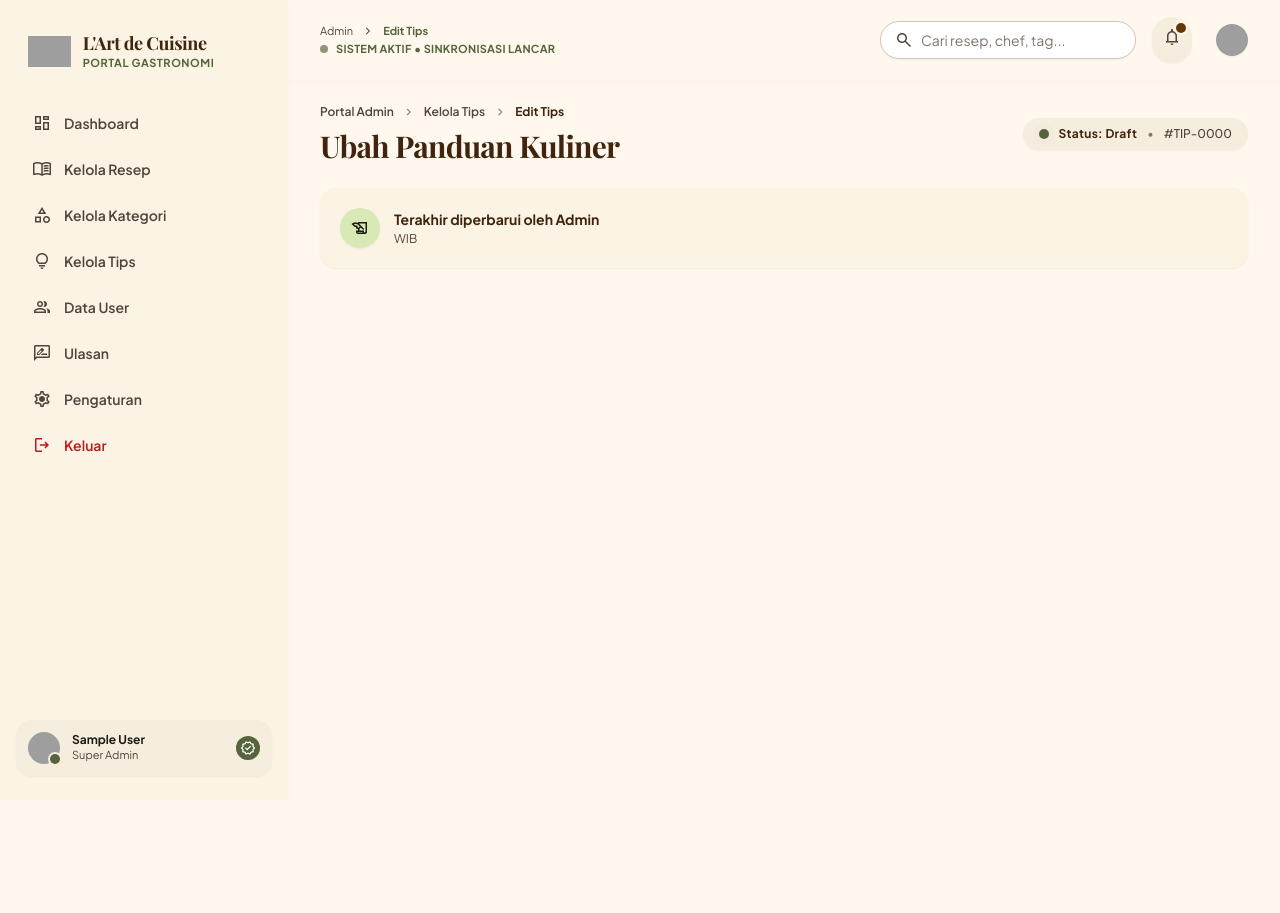
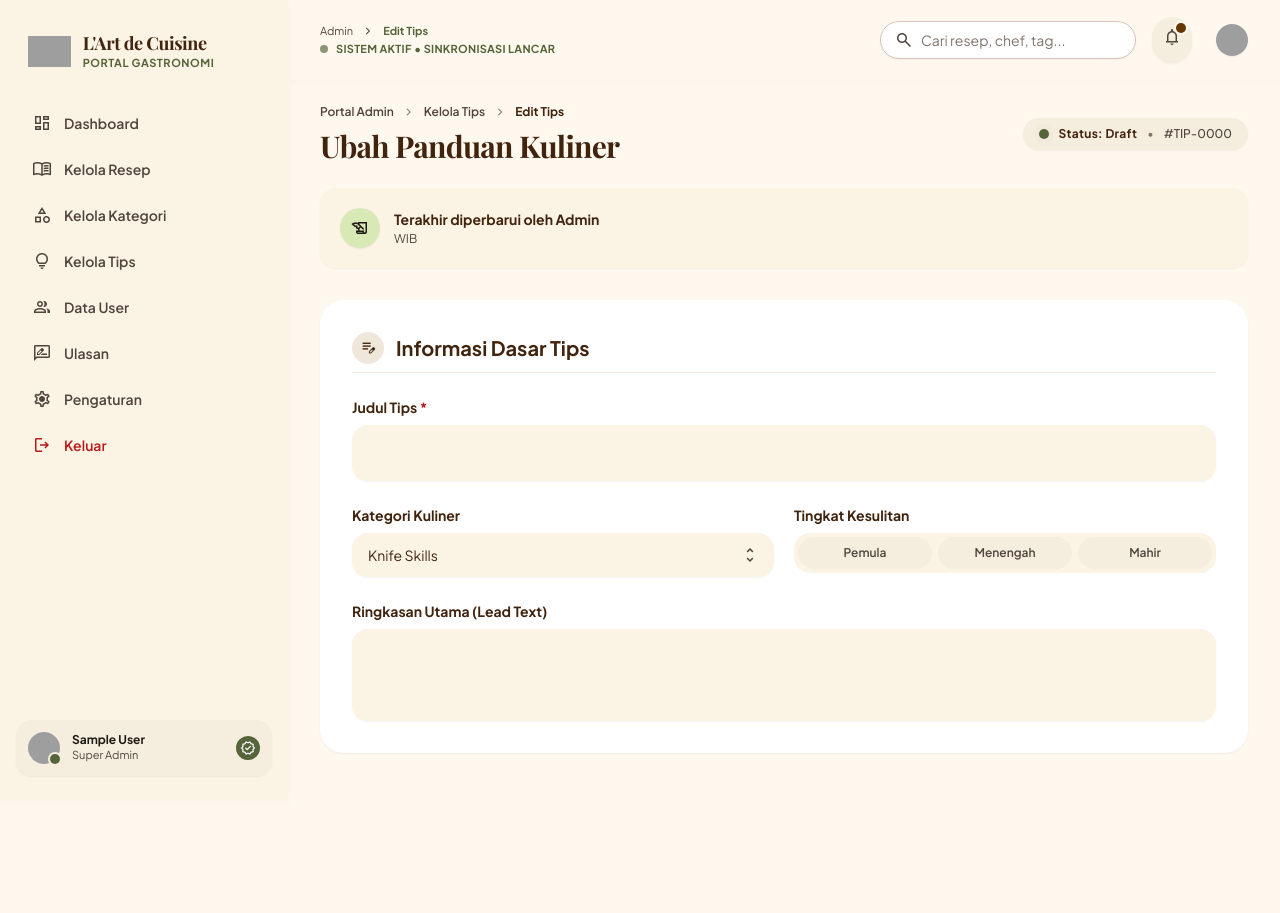
Before and after one commit to indriyanirasti7-sys/Sistem_Informasi_Resep_Makanan, a Laravel app: template resources/views/admin/tips/edit.blade.php in a window 1280 px wide. Before the commit the page ends 778 px from the top, so only its background shows below. Run offline with Laravel 12, Linux system fonts and the light colour scheme; the template is opened without the code that fills it, so the values that code supplies are empty; the visitor is signed in with stand-in values (Sample User, id 1); parts of the project's set-up code (start-up, migrations or seed data) failed here and were passed over; some libraries are stand-ins or nearby versions; some web fonts are replaced; grey boxes are pictures that could not be loaded.

Commit message:
Menambah informasi dasar & meta
Menambahkan form judul, kategori, tingkat kesulitan, dan ringkasan

```diff
--- a/resources/views/admin/tips/edit.blade.php
+++ b/resources/views/admin/tips/edit.blade.php
@@ -61,7 +61,62 @@
             </div>
         @endif
 
-        <!-- Konten akan ditambahkan di tahap selanjutnya -->
+                <!-- SECTION 1: Basic Tip Information -->
+        <section class="bg-surface-container-lowest rounded-3xl p-6 sm:p-8 shadow-sm flex flex-col gap-6">
+            <div class="flex items-center justify-between pb-2 border-b border-surface-container-high">
+                <div class="flex items-center gap-3">
+                    <div class="w-8 h-8 rounded-full bg-surface-container-high flex items-center justify-center text-primary">
+                        <span class="material-symbols-outlined text-[18px]">edit_note</span>
+                    </div>
+                    <h2 class="text-xl text-primary font-bold">Informasi Dasar Tips</h2>
+                </div>
+            </div>
+
+            <!-- Tip Title -->
+            <div class="flex flex-col gap-2">
+                <label class="text-sm text-primary font-bold" for="title">Judul Tips <span class="text-error">*</span></label>
+                <input type="text" id="title" name="title" required value="{{ old('title', $tip->title) }}"
+                       class="w-full px-5 py-3.5 rounded-2xl bg-surface-container-low text-primary text-lg focus:outline-none focus:ring-2 focus:ring-secondary/40 transition-all shadow-sm"/>
+            </div>
+
+            <!-- Meta Selector Row: Category & Difficulty -->
+            <div class="grid grid-cols-1 md:grid-cols-2 gap-5">
+                <!-- Kategori Dropdown -->
+                <div class="flex flex-col gap-2">
+                    <label class="text-sm text-primary font-bold">Kategori Kuliner</label>
+                    <div class="relative">
+                        <select name="category" class="w-full appearance-none px-4 py-3 rounded-2xl bg-surface-container-low text-primary text-sm focus:outline-none focus:ring-2 focus:ring-secondary/40 transition-all shadow-sm pr-10 cursor-pointer">
+                            <option value="knife-skills" {{ old('category', $tip->category ?? '') == 'knife-skills' ? 'selected' : '' }}>Knife Skills</option>
+                            <option value="sauces" {{ old('category', $tip->category ?? '') == 'sauces' ? 'selected' : '' }}>Saus Dasar</option>
+                            <option value="baking" {{ old('category', $tip->category ?? '') == 'baking' ? 'selected' : '' }}>Pastry & Bakery</option>
+                            <option value="plating" {{ old('category', $tip->category ?? '') == 'plating' ? 'selected' : '' }}>Plating Art</option>
+                        </select>
+                        <span class="material-symbols-outlined absolute right-3.5 top-1/2 -translate-y-1/2 text-on-surface-variant pointer-events-none text-[20px]">unfold_more</span>
+                    </div>
+                </div>
+
+                <!-- Tingkat Kesulitan -->
+                <div class="flex flex-col gap-2">
+                    <label class="text-sm text-primary font-bold">Tingkat Kesulitan</label>
+                    <div class="flex items-center gap-1.5 p-1 rounded-2xl bg-surface-container-low">
+                        <input type="radio" name="difficulty" id="pemula" value="Pemula" class="peer sr-only" {{ old('difficulty', $tip->difficulty ?? '') == 'Pemula' ? 'checked' : '' }}>
+                        <label for="pemula" class="flex-1 text-center py-2 rounded-xl text-xs font-semibold bg-surface-container text-on-surface-variant peer-checked:bg-secondary peer-checked:text-white cursor-pointer transition-all">Pemula</label>
+
+                        <input type="radio" name="difficulty" id="menengah" value="Menengah" class="peer sr-only" {{ old('difficulty', $tip->difficulty ?? '') == 'Menengah' ? 'checked' : '' }}>
+                        <label for="menengah" class="flex-1 text-center py-2 rounded-xl text-xs font-semibold bg-surface-container text-on-surface-variant peer-checked:bg-secondary peer-checked:text-white cursor-pointer transition-all">Menengah</label>
+
+                        <input type="radio" name="difficulty" id="mahir" value="Mahir" class="peer sr-only" {{ old('difficulty', $tip->difficulty ?? '') == 'Mahir' ? 'checked' : '' }}>
+                        <label for="mahir" class="flex-1 text-center py-2 rounded-xl text-xs font-semibold bg-surface-container text-on-surface-variant peer-checked:bg-secondary peer-checked:text-white cursor-pointer transition-all">Mahir</label>
+                    </div>
+                </div>
+            </div>
+
+            <!-- Ringkasan -->
+            <div class="flex flex-col gap-2">
+                <label class="text-sm text-primary font-bold" for="summary">Ringkasan Utama (Lead Text)</label>
+                <textarea id="summary" name="summary" rows="3" class="w-full p-4 rounded-2xl bg-surface-container-low text-primary text-sm focus:outline-none focus:ring-2 focus:ring-secondary/40 transition-all resize-none shadow-sm">{{ old('summary', $tip->summary ?? '') }}</textarea>
+            </div>
+        </section>
 
     </form>
 </div>
```
